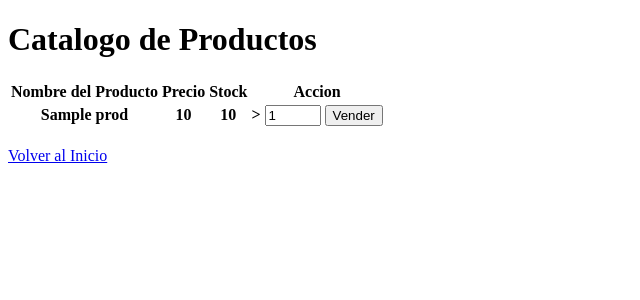
After one commit to santygp019/TPint2-ACN4BV-GrupoJSJ, a Flask app: template templates/ventas.html in a window 1280 px wide. The commit adds this page. Shown: the top 300 px of the page, without its empty margins (0-640 px from the left). Run offline with Flask 3, Linux system fonts and the light colour scheme; the template is opened without the code that fills it: most values are stand-ins (such as "Sample title", 1, 10 or a date in 2020); lists and menus that the app fills with data are empty; parts of the project's set-up code (start-up, migrations or seed data) failed here and were passed over.

Commit message:
- se crearon las tablas venta y detalle de venta para registrar cada una con la fecha y id de producto y de venta. - se creo la vista de venta donde se carga cada producto activo. -se validaron que al vender un producto este se descuenta del stock y que la cantidad sea mayor o igual a la deseada

```diff
--- a/app.py
+++ b/app.py
@@ -4,6 +4,7 @@ from producto import agregarProductos, mostrarListaProducto, reporte_stock_criti
 from clientes import agregarCliente, editarCliente, darBajaCliente
 from compras import cargar_formulario_compra, procesar_nueva_compra
 from proveedores import agregarProveedor
+from venta import ventaProducto
 
 app = Flask(__name__)
 
@@ -33,6 +34,12 @@ def borrarProducto(id_producto):
 def verListaProductos():
 
     return mostrarListaProducto()
+
+
+@app.route("/ventas", methods=["GET", "POST"])
+def seccionVentas():
+
+    return ventaProducto()
 
 
 @app.route("/clientes", methods=["GET", "POST"])
--- a/templates/index.html
+++ b/templates/index.html
@@ -14,5 +14,6 @@
     <a href="/compras/nueva"> Registrar Compra a Proveedor</a>
     <a href="{{url_for('cargarProveedor')}}"> Gestionar Proveedores</a>
     <a href="{{url_for('verStockCritico')}}"> Ver Reporte de Stock Crítico</a>
+    <a href="{{url_for('seccionVentas')}}">Ver Catalogo de productos</a>
 </body>
 </html>
--- /dev/null
+++ b/templates/ventas.html
@@ -0,0 +1,40 @@
+<!DOCTYPE html>
+<html lang="en">
+<head>
+    <meta charset="UTF-8">
+    <meta name="viewport" content="width=device-width, initial-scale=1.0">
+    <title>Catalogo de Productos</title>
+</head>
+<body>
+    <h1>Catalogo de Productos</h1>
+    <table>
+        <thead>
+            <tr>
+            <th>Nombre del Producto</th>
+            <th>Precio</th>
+            <th>Stock</th>
+            <th>Accion</th>
+            </tr>
+        </thead>
+        <tbody>
+         {% for pro in productos %}
+         <tr>
+            <th>{{pro.nombre}}</th>
+            <th>{{pro.precio}}</th>
+            <th>{{pro.stock}}</th>
+            <th><form action="">
+                <!-- El input del hidden esta para que le avise al backend el id del producto para poder descontarlo-->>
+                <input type="hidden" name="id_producto" value="{{pro.id_producto}}">
+                <input type="number" name="cantidad" min="1" max="{{pro.stock}}" value="1" required>
+                <button type="submit"> Vender</button>
+            </form></th>
+         </tr>
+         {% endfor %}
+        </tbody>
+    </table>
+    <br>
+
+    <a href="{{url_for('home')}}">Volver al Inicio</a>
+
+</body>
+</html>
```
Also changed, not shown: db.py (+19 -0 lines), templates/agregar_productos.html (+0 -7 lines), venta.py (added, +40 -0 lines).
